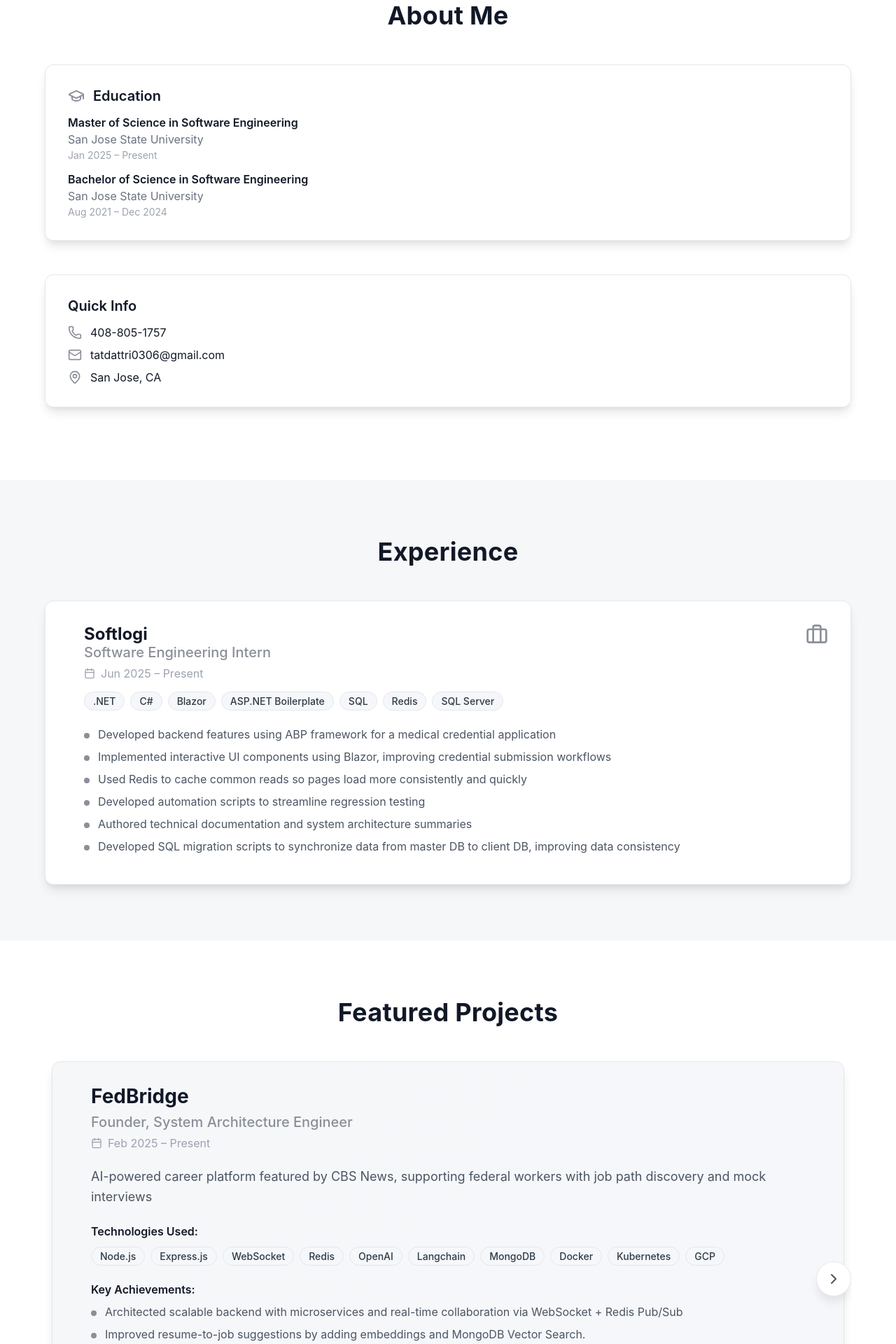
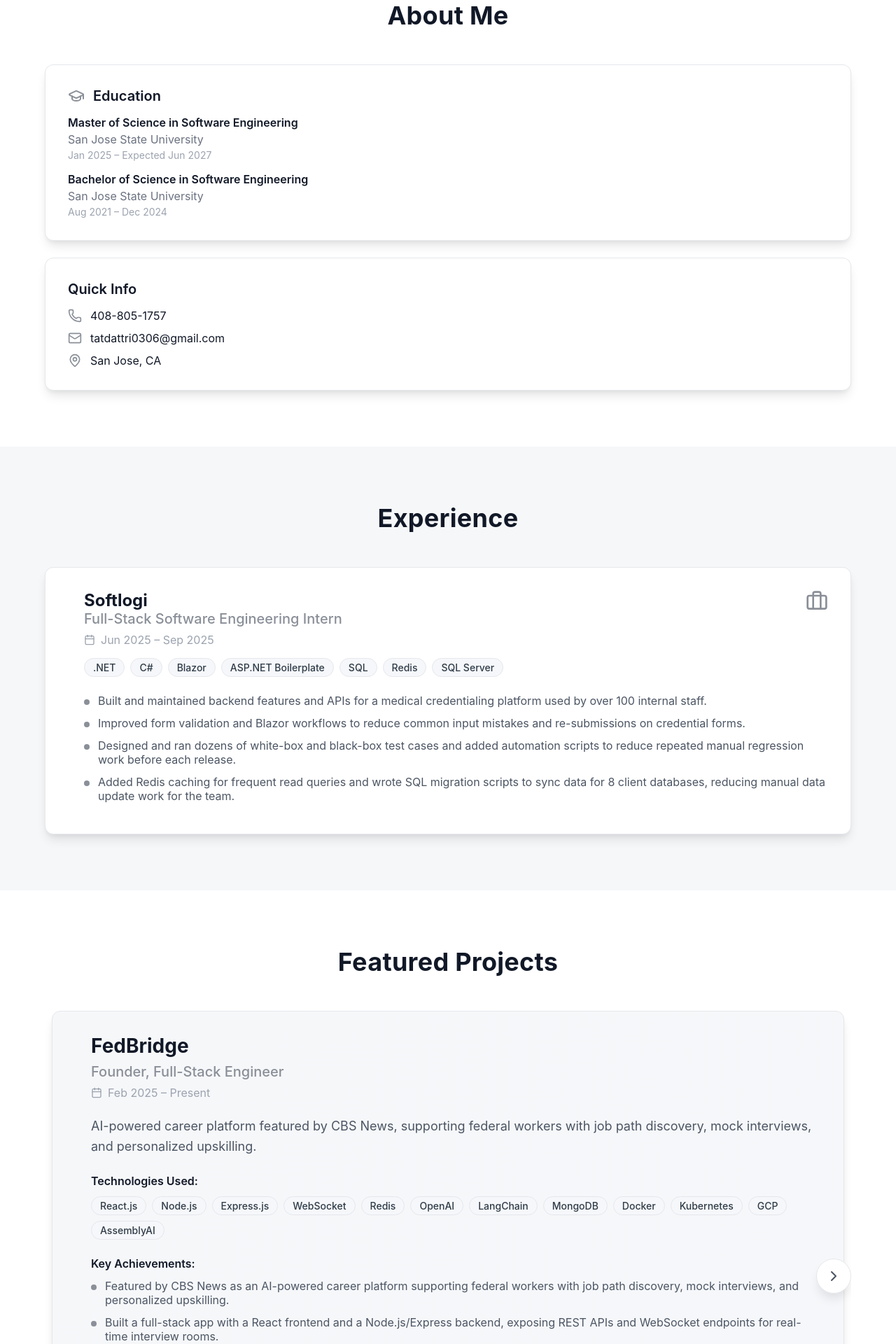
Before and after one commit to DatTriTat/portfolio-website, a React (Vite) app: page / in a window 1280 px wide. Shown: the part 880-2800 px from the top of the page at 70% size. Built offline with nearby package versions, Linux system fonts and the light colour scheme; the HTML template or start-up script is replaced by a standard one.

Commit message:
feat: Revise resume content and enhance component styles for improved clarity and consistency

```diff
--- a/src/components/About.jsx
+++ b/src/components/About.jsx
@@ -10,126 +10,64 @@ const About = ({ styles, deviceType }) => {
           style={{
             display: "grid",
             gridTemplateColumns: "1fr",
-            gap: deviceType.isMobile ? "24px" : "48px"
+            gap: deviceType.isMobile ? "24px" : "32px",
+            alignItems: "stretch",
           }}
         >
-          <div>
+          {/* Column 1: Education + Quick Info */}
+          <div style={{ display: "flex", flexDirection: "column", gap: "24px", height: "100%" }}>
             <div style={{ ...styles.card, backgroundColor: "#FFFFFF" }}>
-              <div
-                style={{
-                  display: "flex",
-                  alignItems: "center",
-                  gap: "12px",
-                  marginBottom: "16px",
-                }}
-              >
+              <div style={{ display: "flex", alignItems: "center", gap: "12px", marginBottom: "16px" }}>
                 <GraduationCap size={24} color={styles.colors.accent} />
-                <h3 style={{
-                  fontSize: deviceType.isMobile ? "18px" : "20px",
-                  fontWeight: "600"
-                }}>
+                <h3 style={{ fontSize: deviceType.isMobile ? "18px" : "20px", fontWeight: "600" }}>
                   Education
                 </h3>
               </div>
               <div style={{ marginBottom: "16px" }}>
-                <p style={{
-                  fontWeight: "600",
-                  marginBottom: "4px",
-                  fontSize: deviceType.isMobile ? "14px" : "16px"
-                }}>
+                <p style={{ fontWeight: "600", marginBottom: "4px", fontSize: deviceType.isMobile ? "14px" : "16px" }}>
                   Master of Science in Software Engineering
                 </p>
-                <p style={{
-                  color: "#6B7280",
-                  marginBottom: "4px",
-                  fontSize: deviceType.isMobile ? "14px" : "16px"
-                }}>
+                <p style={{ color: "#6B7280", marginBottom: "4px", fontSize: deviceType.isMobile ? "14px" : "16px" }}>
                   San Jose State University
                 </p>
-                <p style={{
-                  fontSize: deviceType.isMobile ? "12px" : "14px",
-                  color: "#9CA3AF"
-                }}>
-                  Jan 2025 – Present
+                <p style={{ fontSize: deviceType.isMobile ? "12px" : "14px", color: "#9CA3AF" }}>
+                  Jan 2025 – Expected Jun 2027
                 </p>
               </div>
               <div>
-                <p style={{
-                  fontWeight: "600",
-                  marginBottom: "4px",
-                  fontSize: deviceType.isMobile ? "14px" : "16px"
-                }}>
+                <p style={{ fontWeight: "600", marginBottom: "4px", fontSize: deviceType.isMobile ? "14px" : "16px" }}>
                   Bachelor of Science in Software Engineering
                 </p>
-                <p style={{
-                  color: "#6B7280",
-                  marginBottom: "4px",
-                  fontSize: deviceType.isMobile ? "14px" : "16px"
-                }}>
+                <p style={{ color: "#6B7280", marginBottom: "4px", fontSize: deviceType.isMobile ? "14px" : "16px" }}>
                   San Jose State University
                 </p>
-                <p style={{
-                  fontSize: deviceType.isMobile ? "12px" : "14px",
-                  color: "#9CA3AF"
-                }}>
+                <p style={{ fontSize: deviceType.isMobile ? "12px" : "14px", color: "#9CA3AF" }}>
                   Aug 2021 – Dec 2024
                 </p>
               </div>
             </div>
-          </div>
 
-          <div>
-            <div
-              style={{
-                ...styles.card,
-                backgroundColor: "#FFFFFF",
-                marginBottom: "24px",
-              }}
-            >
-              <h3
-                style={{
-                  fontSize: deviceType.isMobile ? "18px" : "20px",
-                  fontWeight: "600",
-                  marginBottom: "16px",
-                }}
-              >
+            <div style={{ ...styles.card, backgroundColor: "#FFFFFF" }}>
+              <h3 style={{ fontSize: deviceType.isMobile ? "18px" : "20px", fontWeight: "600", marginBottom: "16px" }}>
                 Quick Info
               </h3>
-              <div
-                style={{
-                  display: "flex",
-                  flexDirection: "column",
-                  gap: "12px",
-                }}
-              >
-                <div
-                  style={{ display: "flex", alignItems: "center", gap: "12px" }}
-                >
+              <div style={{ display: "flex", flexDirection: "column", gap: "12px" }}>
+                <div style={{ display: "flex", alignItems: "center", gap: "12px" }}>
                   <Phone size={20} color={styles.colors.accent} />
-                  <span style={{
-                    fontSize: deviceType.isMobile ? "14px" : "16px"
-                  }}>408-805-1757</span>
+                  <span style={{ fontSize: deviceType.isMobile ? "14px" : "16px" }}>408-805-1757</span>
                 </div>
-                <div
-                  style={{ display: "flex", alignItems: "center", gap: "12px" }}
-                >
+                <div style={{ display: "flex", alignItems: "center", gap: "12px" }}>
                   <Mail size={20} color={styles.colors.accent} />
-                  <span style={{
-                    fontSize: deviceType.isMobile ? "14px" : "16px",
-                    wordBreak: "break-word"
-                  }}>tatdattri0306@gmail.com</span>
+                  <span style={{ fontSize: deviceType.isMobile ? "14px" : "16px", wordBreak: "break-word" }}>tatdattri0306@gmail.com</span>
                 </div>
-                <div
-                  style={{ display: "flex", alignItems: "center", gap: "12px" }}
-                >
+                <div style={{ display: "flex", alignItems: "center", gap: "12px" }}>
                   <MapPin size={20} color={styles.colors.accent} />
-                  <span style={{
-                    fontSize: deviceType.isMobile ? "14px" : "16px"
-                  }}>San Jose, CA</span>
+                  <span style={{ fontSize: deviceType.isMobile ? "14px" : "16px" }}>San Jose, CA</span>
                 </div>
               </div>
             </div>
           </div>
+
         </div>
       </div>
     </section>
--- a/src/components/Experience.jsx
+++ b/src/components/Experience.jsx
@@ -3,16 +3,14 @@ import { Calendar, Briefcase } from 'lucide-react';
 const Experience = ({ styles, deviceType }) => {
   const experience = {
     company: "Softlogi",
-    role: "Software Engineering Intern",
-    period: "Jun 2025 – Present",
+    role: "Full-Stack Software Engineering Intern",
+    period: "Jun 2025 – Sep 2025",
     tech: [".NET", "C#", "Blazor", "ASP.NET Boilerplate", "SQL", "Redis", "SQL Server"],
     highlights: [
-      "Developed backend features using ABP framework for a medical credential application",
-      "Implemented interactive UI components using Blazor, improving credential submission workflows",
-      "Used Redis to cache common reads so pages load more consistently and quickly",
-      "Developed automation scripts to streamline regression testing",
-      "Authored technical documentation and system architecture summaries",
-      "Developed SQL migration scripts to synchronize data from master DB to client DB, improving data consistency"
+      "Built and maintained backend features and APIs for a medical credentialing platform used by over 100 internal staff.",
+      "Improved form validation and Blazor workflows to reduce common input mistakes and re-submissions on credential forms.",
+      "Designed and ran dozens of white-box and black-box test cases and added automation scripts to reduce repeated manual regression work before each release.",
+      "Added Redis caching for frequent read queries and wrote SQL migration scripts to sync data for 8 client databases, reducing manual data update work for the team."
     ]
   };
 
--- a/src/components/Hero.jsx
+++ b/src/components/Hero.jsx
@@ -7,12 +7,13 @@ const Hero = ({ styles, deviceType }) => {
         <div>
           <h1 style={styles.heroTitle}>Dat Tri Tat</h1>
           <p style={styles.heroSubtitle}>
-            Backend Developer & System Architect
+            Full-Stack Software Engineer
           </p>
           <p style={styles.heroDescription}>
-            Experienced in building cloud-native applications and scalable
-            backend systems. Specialized in distributed services, modern APIs,
-            and real-time applications.
+            Software engineer with experience building full-stack applications,
+            cloud-native backends, and AI-powered platforms. Skilled in
+            microservices, real-time systems, and deploying production-ready
+            services on AWS and GCP.
           </p>
 
           <div style={styles.buttonGroup}>
--- a/src/components/Projects.jsx
+++ b/src/components/Projects.jsx
@@ -8,27 +8,20 @@ const Projects = ({ styles, deviceType }) => {
   const projects = [
     {
       title: "FedBridge",
-      role: "Founder, System Architecture Engineer",
+      role: "Founder, Full-Stack Engineer",
       period: "Feb 2025 – Present",
       description:
-        "AI-powered career platform featured by CBS News, supporting federal workers with job path discovery and mock interviews",
+        "AI-powered career platform featured by CBS News, supporting federal workers with job path discovery, mock interviews, and personalized upskilling.",
       tech: [
-        "Node.js",
-        "Express.js",
-        "WebSocket",
-        "Redis",
-        "OpenAI",
-        "Langchain",
-        "MongoDB",
-        "Docker",
-        "Kubernetes",
-        "GCP",
+        "React.js", "Node.js", "Express.js", "WebSocket", "Redis",
+        "OpenAI", "LangChain", "MongoDB", "Docker", "Kubernetes", "GCP", "AssemblyAI",
       ],
       highlights: [
-        "Architected scalable backend with microservices and real-time collaboration via WebSocket + Redis Pub/Sub",
-        "Improved resume-to-job suggestions by adding embeddings and MongoDB Vector Search.",
-        "Deployed the API on GKE and set up autoscaling and traffic routing by using HPA, node pool autoscaling, and Ingress",
-        "Kept APIs safe by applying JWT, role-based access, and basic rate limits.",
+        "Featured by CBS News as an AI-powered career platform supporting federal workers with job path discovery, mock interviews, and personalized upskilling.",
+        "Built a full-stack app with a React frontend and a Node.js/Express backend, exposing REST APIs and WebSocket endpoints for real-time interview rooms.",
+        "Integrated OpenAI and LangChain with MongoDB Vector Search, adding caching, input validation, and prompt tuning to improve AI response time by around 40% compared to the first version.",
+        "Implemented a Python FastAPI agent microservice that joins interview rooms, streams audio, and uses AssemblyAI and Redis to generate and store real-time interview transcripts.",
+        "Containerized services with Docker and deployed on GKE with autoscaling, Ingress, and JWT/RBAC security, keeping the platform responsive under demo traffic and separating user roles.",
       ],
       links: {
         live: "https://fedbridge.app/",
@@ -36,59 +29,39 @@ const Projects = ({ styles, deviceType }) => {
       }
     },
     {
-      title: "Reservation Table",
-      role: "Backend Developer",
-      period: "Feb 2025 – May 2025",
+      title: "Smart Car Cloud Services",
+      role: "Full-Stack Engineer",
+      period: "Sep 2025 – Dec 2025",
       description:
-        "Booking platform for Bay Area restaurants with search, booking, and management features",
+        "Full-stack smart car cloud application with a React (TypeScript) dashboard and a Node.js/Express API for managing vehicles and service data.",
       tech: [
-        "Java",
-        "Spring Boot",
-        "MongoDB",
-        "Redis",
-        "RabbitMQ",
-        "JWT",
-        "Twilio",
-        "React.js",
+        "Node.js", "Express", "PostgreSQL", "MongoDB", "Redis",
+        "AWS EC2", "Docker", "React", "TypeScript", "AWS Cognito",
       ],
       highlights: [
-        "Reduced database pressure by handling expiration and status changes asynchronously with Redis and RabbitMQ delay queues.",
-        "Improved backend performance through MongoDB indexing and Redis caching",
-        "Deployed on GKE with autoscaling and load balancing, and secured the API using JWT and role-based access controls",
-        "Implemented restaurant suggestion system for personalized recommendations",
+        "Built a full-stack smart car cloud app with a React (TypeScript) dashboard and a Node.js/Express API so users can manage vehicles and service data.",
+        "Designed REST APIs for vehicle data, user accounts, and service operations using PostgreSQL and MongoDB, and used Redis to cache frequent reads to reduce repeated database queries and make responses faster and more consistent.",
+        "Integrated AWS Cognito so users sign in securely and call protected API routes with JWT tokens, improving security and user access control.",
+        "Containerized the backend with Docker and deployed it on AWS EC2 inside a VPC, setting up auto-scaling and security groups with private services and a public-facing frontend entry point to improve reliability and isolate internal resources.",
       ],
-      links: {
-        repo: "https://github.com/gopinathsjsu/team-project-20201-codecrafters"
-      }
+      links: {}
     },
     {
-      title: "Inventix",
-      role: "Fullstack Developer",
-      period: "Dec 2023 – Feb 2024",
+      title: "Market Agent",
+      role: "Full-Stack Engineer",
+      period: "Jan 2025 – Jun 2025",
       description:
-        "Inventory management system built with microservices architecture to improve scalability, security, and real-time operations across ordering and shipping.",
+        "Stock market AI agent with a React dashboard and FastAPI backend that answers user questions using end-of-day OHLCV data and grounded LLM prompts.",
       tech: [
-        "Java",
-        "Spring Boot",
-        "Spring Cloud Gateway",
-        "Eureka",
-        "SQL",
-        "Microservices",
-        "RabbitMQ",
-        "Docker",
-        "GKE",
-        "SwiftUI"
+        "Python", "FastAPI", "React", "Redis", "MongoDB", "OpenAI", "EODHD", "Docker", "AWS",
       ],
       highlights: [
-        "Designed and developed microservices-based inventory modules with Spring Boot for modularity and scalability",
-        "Implemented authentication and authorization via Spring Cloud Gateway + Eureka for secure service-to-service communication",
-        "Built RESTful APIs consumed by a SwiftUI app for real-time inventory and order management",
-        "Integrated RabbitMQ for order tracking and shipping events to increase responsiveness and reliability",
-        "Containerized all services with Docker and deployed to GKE with Load Balancer for high availability"
+        "Built a React dashboard and FastAPI backend for a stock market agent that answers user questions using end of day OHLCV data stored in MongoDB and grounded LLM prompts.",
+        "Implemented Redis session caching with TTL to preserve multi-turn conversation history across requests.",
+        "Optimized daily ingestion by using EODHD bulk last day data and MongoDB bulk upserts instead of per symbol polling to stay within API limits.",
+        "Deployed the React frontend and FastAPI backend on AWS EC2, configuring environment variables and production settings.",
       ],
-      links: {
-        repo: "https://github.com/DatTriTat/Inventix"
-      }
+      links: {}
     }
   ];
 
--- a/src/components/Skills.jsx
+++ b/src/components/Skills.jsx
@@ -4,8 +4,8 @@ const Skills = ({ styles, deviceType }) => {
   const skills = {
     "Programming Languages": ["Java", "JavaScript", "TypeScript", "Python", "SQL", "C#", "C/C++", "Swift"],
     "Web Technologies": ["HTML", "CSS", "XML"],
-    "Frameworks & Libraries": ["Spring Boot", "Node.js", "Express.js", "Flask", "React.js", "Blazor", "ASP.NET Boilerplate", "Next.js", "Java Swing"],
-    "Technologies": ["Redis", "WebSocket", "RabbitMQ", "Kafka", "Kubernetes (GKE, EKS)", "Docker", "MongoDB", "MongoDB Vector Search", "DynamoDB", "Firebase", "MSSQL", "AWS (S3, Lambda)", "OpenAI API", "LangChain", "GraphQL", "RESTful APIs", "Microservices", "Nginx"],
+    "Frameworks & Libraries": ["Spring Boot", "Node.js", "Express.js", "Flask", "FastAPI", "React.js", "Blazor", "ASP.NET Boilerplate", "Next.js", "Java Swing"],
+    "Technologies": ["Redis", "WebSocket", "RabbitMQ", "Kafka", "Kubernetes (GKE, EKS)", "Docker", "PostgreSQL", "MongoDB", "MongoDB Vector Search", "DynamoDB", "Firebase", "MSSQL", "AWS (S3, Lambda, EC2, Cognito)", "OpenAI API", "LangChain", "AssemblyAI", "GraphQL", "RESTful APIs", "Microservices", "Nginx"],
     "Developer Tools": ["Git", "GitHub Actions", "VS Code", "Postman", "Twilio", "Selenium"],
     "Other Skills": ["Systems Architecture", "Object-Oriented Programming", "API Design", "CI/CD", "Agile Methodologies", "Testing", "Automation Testing", "Design Patterns", "Data Analysis", "Cloud Security", "Operating Systems", "Security (JWT, RBAC, Rate Limiting)"]
   };
```
Also changed, not shown: src/components/Contact.jsx (line endings or trailing spaces), src/components/Footer.jsx (line endings or trailing spaces), src/components/Header.jsx (line endings or trailing spaces), src/index.css (line endings or trailing spaces), 1 other file (tests, documents, lock files or other folders).
